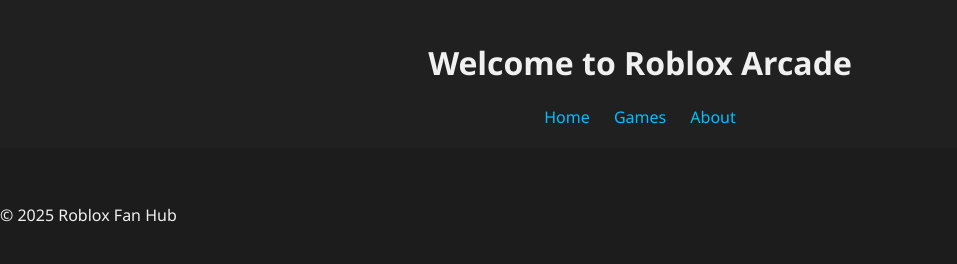
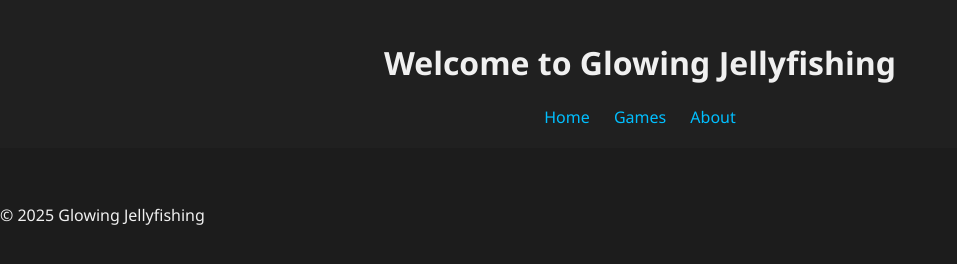
Before and after one commit to glowing-jellyfishing/glowingjellyfishes.github.io, a website: page glowing/public/index.html in a window 1280 px wide. Shown: the whole page, without its empty margins (0-957 px from the left). Drawn offline with Linux system fonts and the light colour scheme; no server answers.

Commit message:
Updated the page.

```diff
--- a/glowing/public/index.html
+++ b/glowing/public/index.html
@@ -3,12 +3,12 @@
 <head>
   <meta charset="UTF-8" />
   <meta name="viewport" content="width=device-width, initial-scale=1.0" />
-  <title>Roblox Arcade</title>
+  <title>Glowing Jellyfishing</title>
   <link rel="stylesheet" href="/style.css" />
 </head>
 <body>
   <header>
-    <h1>Welcome to Roblox Arcade</h1>
+    <h1>Welcome to Glowing Jellyfishing</h1>
     <nav>
       <a href="#">Home</a>
       <a href="#">Games</a>
@@ -21,7 +21,7 @@
   </main>
 
   <footer>
-    <p>&copy; 2025 Roblox Fan Hub</p>
+    <p>&copy; 2025 Glowing Jellyfishing</p>
   </footer>
 
   <script src="/main.js"></script>
```
Also changed, not shown: 404.html (+2 -2 lines), index.html (+2 -2 lines).
